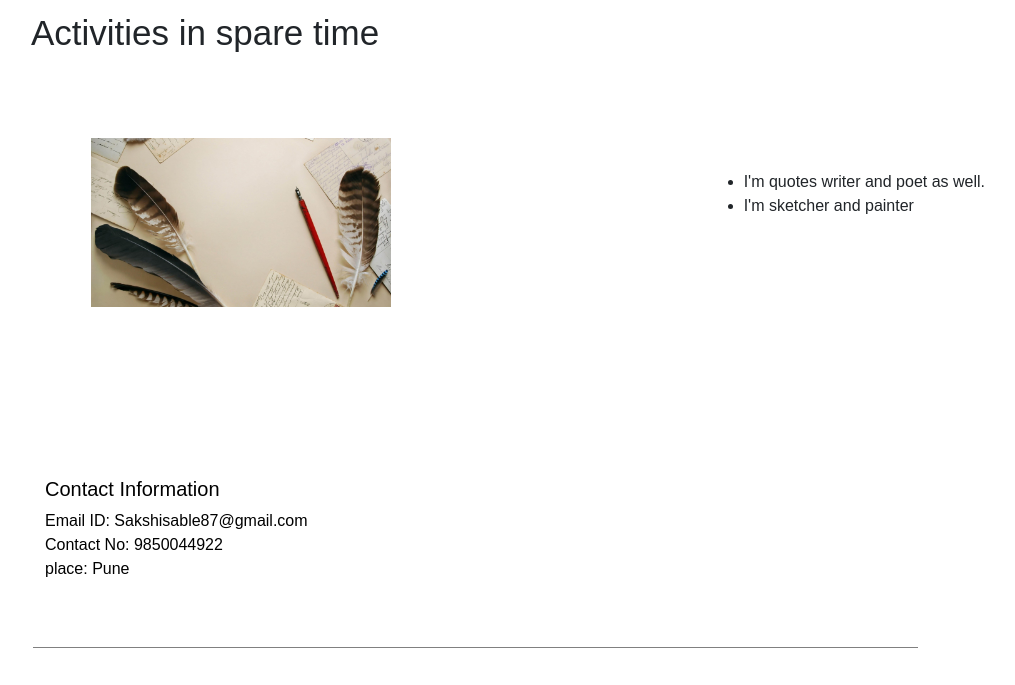
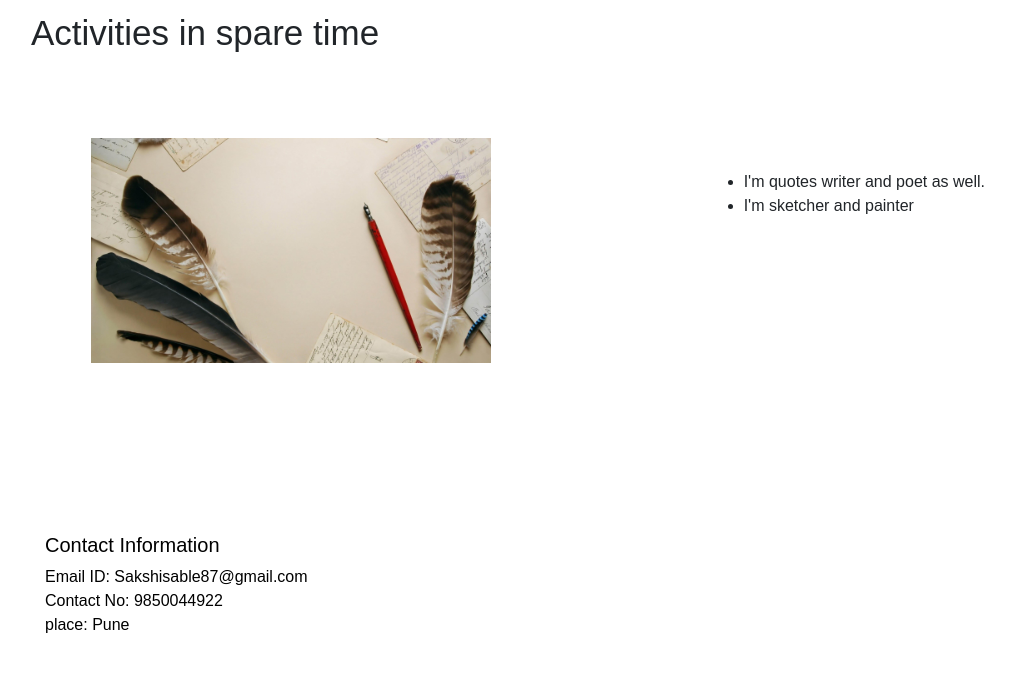
Before and after one commit to sakshisable/SakshiS, a plain HTML site: page index.html in a window 1280 px wide. Shown: the part 1700-2385 px from the top of the page, without its empty margins (17-1032 px from the left). Drawn offline with nearby package versions, Linux system fonts and the light colour scheme.

Commit message:
Update index.html

```diff
--- a/index.html
+++ b/index.html
@@ -96,7 +96,7 @@
         <div class="activity">
             <div class="d-flex flex-wrap">
                 <div class="col-7 mt-sm-3">
-                    <img src="hobby.jpg" width="300">
+                    <img src="hobby.jpg" width="400">
 
                 </div>
 
```
